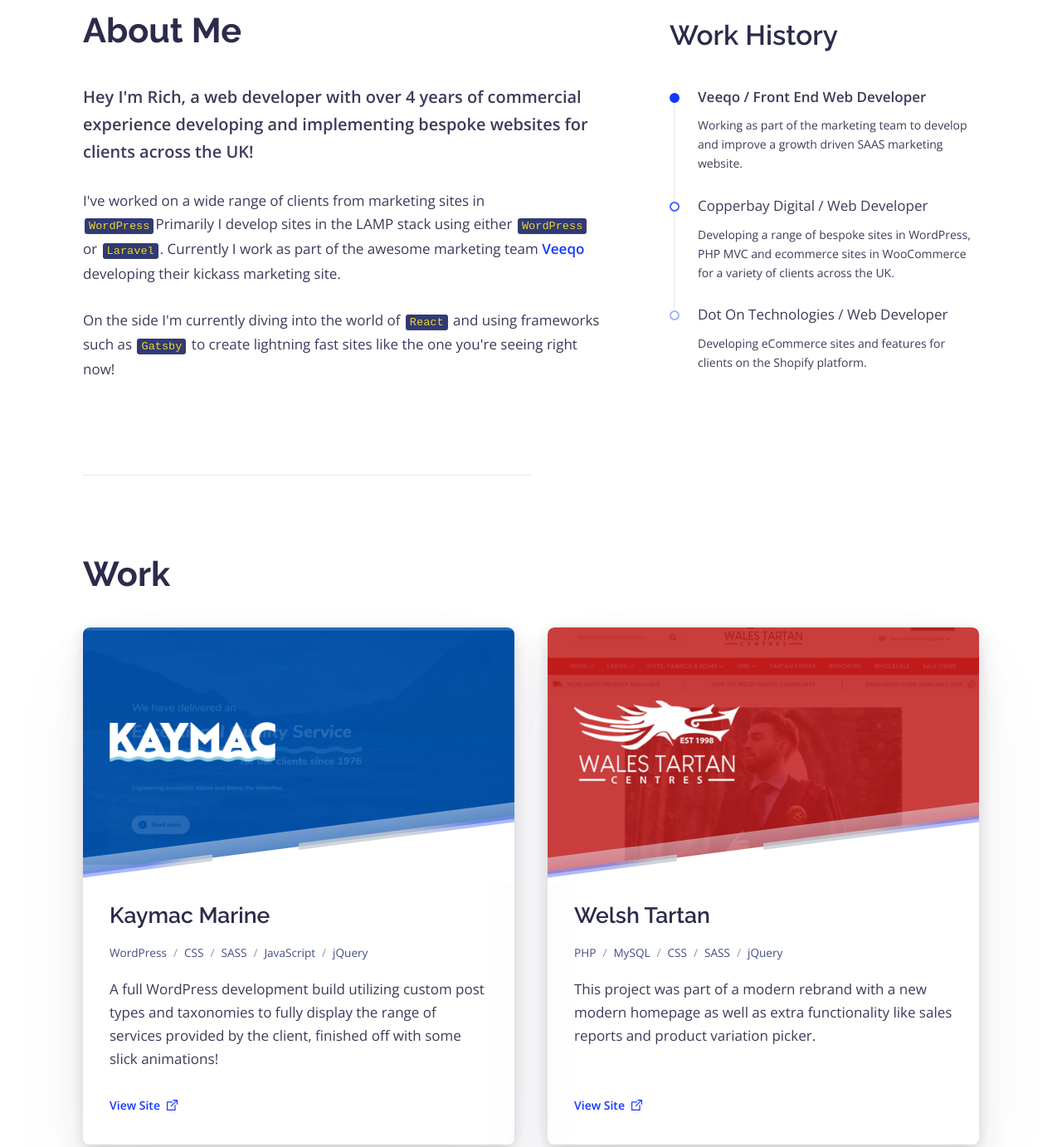
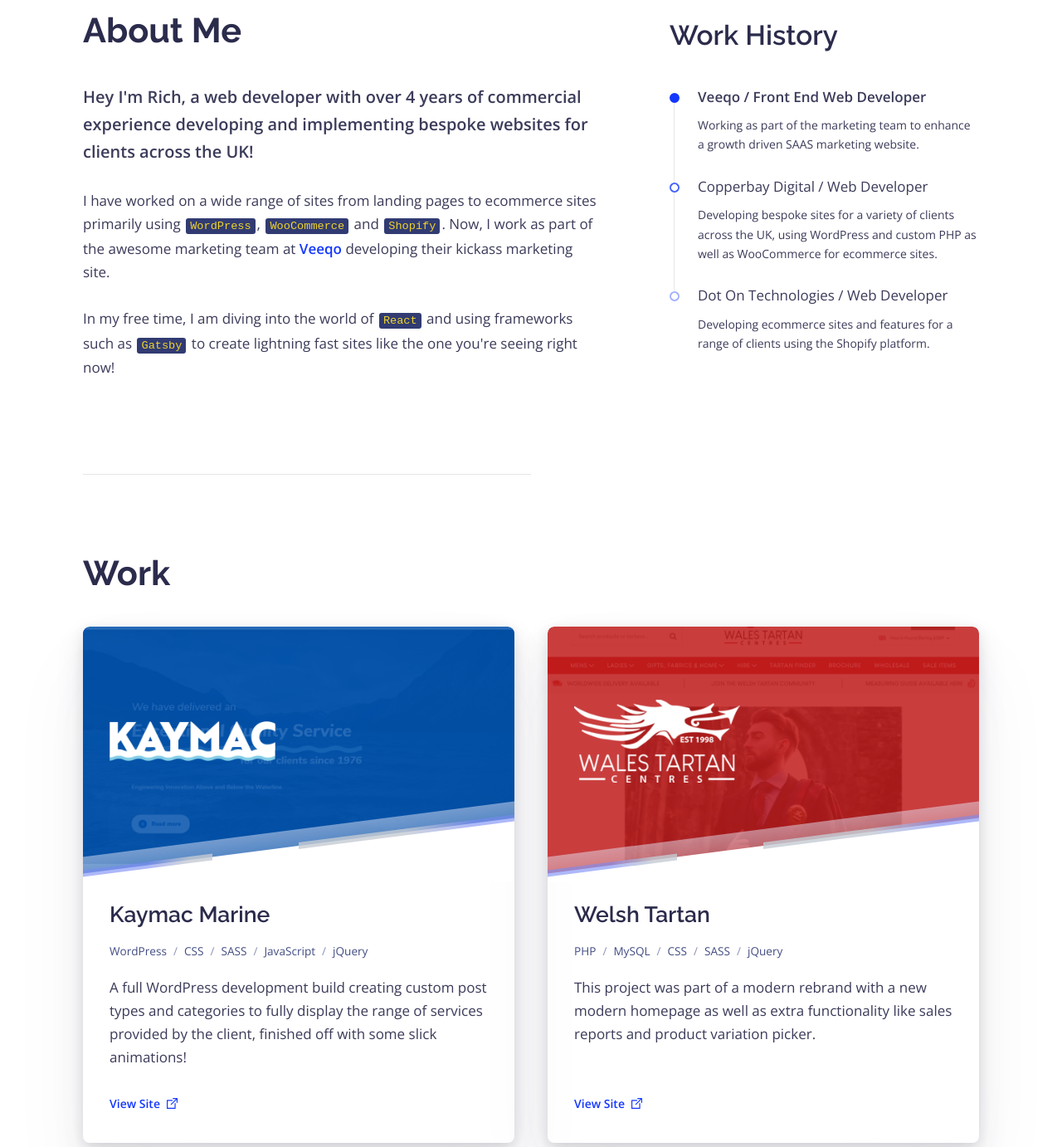
Before and after one commit to richk727/gatsby-portfolio-site, a Gatsby site: page / in a window 1280 px wide. Shown: the part 771-2153 px from the top of the page at 83% size. Built offline with nearby package versions, Linux system fonts and the light colour scheme; Gatsby itself is replaced by a stand-in of ours.

Commit message:
Updated about me and work history text

```diff
--- a/content/work/kaymac-marine/index.md
+++ b/content/work/kaymac-marine/index.md
@@ -8,4 +8,4 @@
 color: '#0050ab'
 url: https://www.kaymacmarine.co.uk/
 ---
-A full WordPress development build utilizing custom post types and taxonomies to fully display the range of services provided by the client, finished off with some slick animations!
+A full WordPress development build creating custom post types and categories to fully display the range of services provided by the client, finished off with some slick animations!
--- a/src/components/about.js
+++ b/src/components/about.js
@@ -116,26 +116,24 @@
       <Container>
         <AboutGrid>
             <AboutContent>
-                <header>
-                    <h2>About Me</h2>
-                </header>
+                <h2>About Me</h2>
                 <p>Hey I'm Rich, a web developer with over 4 years of commercial experience developing and implementing bespoke websites for clients across the UK!</p>
-                <p>I've worked on a wide range of clients from marketing sites in <code>WordPress</code>Primarily I develop sites in the LAMP stack using either <code>WordPress</code> or <code>Laravel</code>. Currently I work as part of the awesome marketing team <a href="https://www.veeqo.com/" target="_blank" rel="noopener noreferrer">Veeqo</a> developing their kickass marketing site.</p>
-                <p>On the side I'm currently diving into the world of <code>React</code> and using frameworks such as <code>Gatsby</code> to create lightning fast sites like the one you're seeing right now!</p>
+                <p>I have worked on a wide range of sites from landing pages to ecommerce sites primarily using <code>WordPress</code>, <code>WooCommerce</code> and <code>Shopify</code>. Now, I work as part of the awesome marketing team at <a href="https://www.veeqo.com/" target="_blank" rel="noopener noreferrer">Veeqo</a> developing their kickass marketing site.</p>
+                <p>In my free time, I am diving into the world of <code>React</code> and using frameworks such as <code>Gatsby</code> to create lightning fast sites like the one you're seeing right now!</p>
             </AboutContent>
             <WorkHistory>
                 <h3>Work History</h3>
                 <HistoryCard>
                     <p className="title">Veeqo / Front End Web Developer</p>
-                    <p class="text-sm">Working as part of the marketing team to develop and improve a growth driven SAAS marketing website.</p>
+                    <p className="text-sm">Working as part of the marketing team to enhance a growth driven SAAS marketing website.</p>
                 </HistoryCard>
                 <HistoryCard>
                     <p className="title">Copperbay Digital / Web Developer</p>
-                    <p class="text-sm">Developing a range of bespoke sites in WordPress, PHP MVC and ecommerce sites in WooCommerce for a variety of clients across the UK.</p>
+                    <p className="text-sm">Developing bespoke sites for a variety of clients across the UK, using WordPress and custom PHP as well as WooCommerce for ecommerce sites.</p>
                 </HistoryCard>
                 <HistoryCard>
                     <p className="title">Dot On Technologies / Web Developer</p>
-                    <p class="text-sm">Developing eCommerce sites and features for clients on the Shopify platform.</p>
+                    <p className="text-sm">Developing ecommerce sites and features for a range of clients using the Shopify platform.</p>
                 </HistoryCard>
             </WorkHistory>
           </AboutGrid>
```
